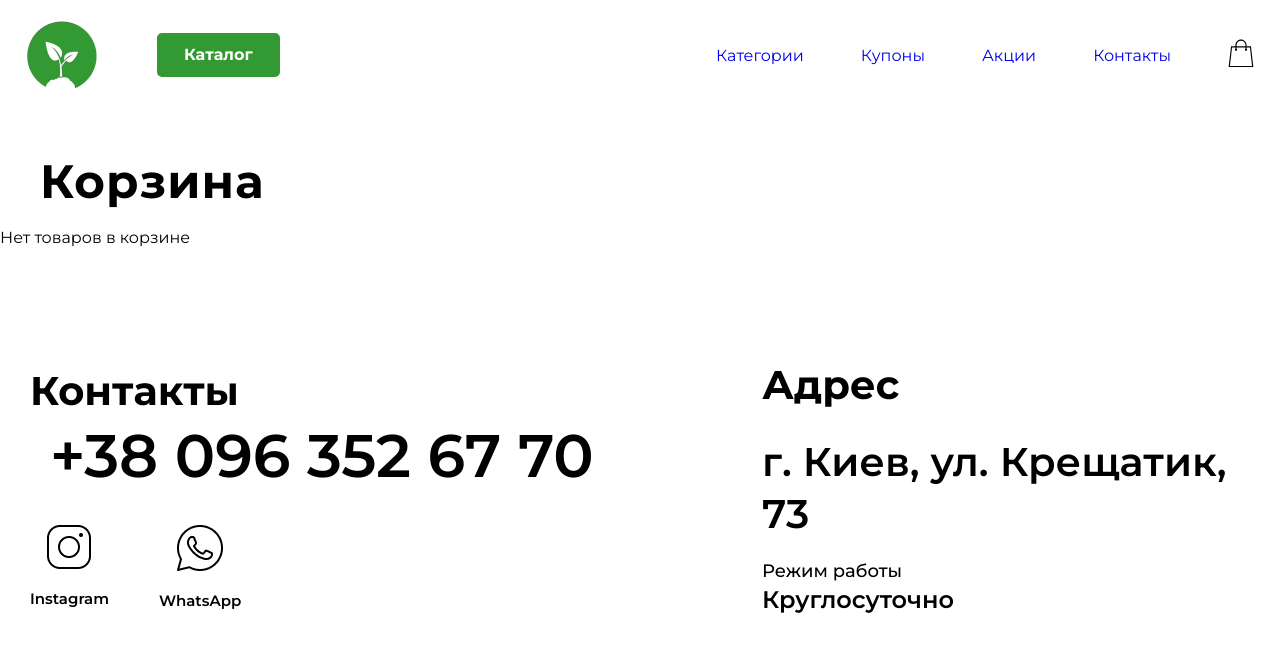
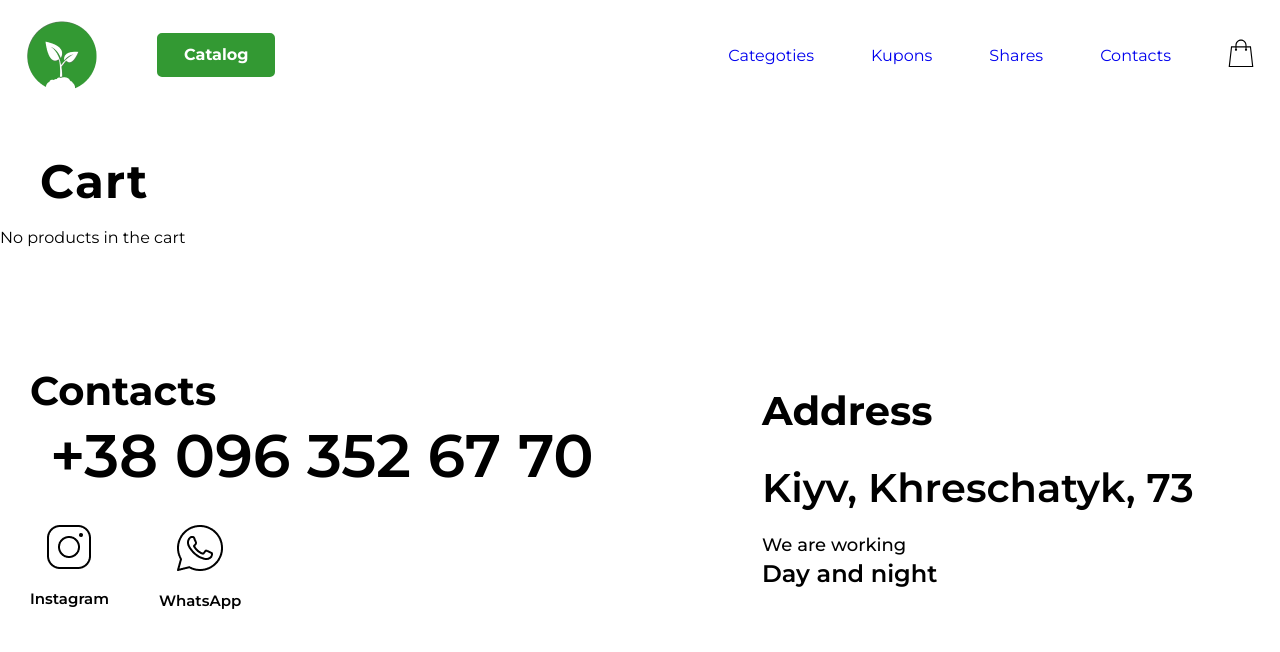
Before and after one commit to Anastasiia199a/Project-, a React (Create React App) app in the folder garden-shop/: page /cart in a window 1280 px wide. Shown: the top 652 px of the page. Built offline with nearby package versions, Linux system fonts and the light colour scheme.

Commit message:
change language

```diff
--- a/garden-shop/src/components/Cart/Cart.jsx
+++ b/garden-shop/src/components/Cart/Cart.jsx
@@ -8,7 +8,7 @@ import { toast } from 'react-toastify';
 import { sendOrder } from '../../API/categories_api';
 
 const notify = () =>
-  toast('Заказ в обработке! Спасибо!', {
+  toast('Order processing! Thank you!', {
     position: 'top-center',
     type: 'default',
     theme: 'light',
@@ -36,27 +36,27 @@ function Cart() {
   return (
     <div className="cart-container">
       <div className="cart-header">
-        <h3>Корзина</h3>
+        <h3>Cart</h3>
       </div>
       {!cart.length ? (
-        <p>Нет товаров в корзине</p>
+        <p>No products in the cart</p>
       ) : (
         <div className="cart-content">
           <div className="cart-list">
             <div className="cart-breadcrumps">
               <p>
-                <Link to="/home">Главная</Link> / Корзина
+                <Link to="/home">Home</Link> / Cart
               </p>
               <p>
-                <Link to="/instruments">Вернуться в магазин {'>'}</Link>
+                <Link to="/instruments">Back to the shop {'>'}</Link>
               </p>
             </div>
             <CartProducts />
           </div>
           <div className="cart-info">
-            <h4>Детали заказа</h4>
+            <h4>Order details</h4>
             <div className="cart-info-sum">
-              <p className="total-price-desc">Cумма</p>
+              <p className="total-price-desc">Price</p>
               <p className="total-price">${totalPrice}</p>
             </div>
             <form onSubmit={handleOnSubmit}>
@@ -65,10 +65,10 @@ function Cart() {
                 type="number"
                 value={phoneNumber}
                 onChange={(e) => setPhoneNumber(e.target.value)}
-                placeholder="Ваш номер телефона"
+                placeholder="Phone number"
               />
               <button className="btn-order" type="submit">
-                Заказать
+                Order
               </button>
             </form>
           </div>
--- a/garden-shop/src/components/Categories/Categories.jsx
+++ b/garden-shop/src/components/Categories/Categories.jsx
@@ -24,10 +24,10 @@ function Categories({ isShort }) {
   return (
     <div className="categories">
       <div className="categories-header">
-        <h2>Категории</h2>
+        <h2>Categories</h2>
         {isShort && (
           <button onClick={handleNavigate} className="categories-btn">
-            Все категории
+            All categories
           </button>
         )}
       </div>
--- a/garden-shop/src/components/Footer/Footer.jsx
+++ b/garden-shop/src/components/Footer/Footer.jsx
@@ -5,7 +5,7 @@ function Footer() {
   return (
     <div className="footer" id="contacts">
       <div className="contacts">
-        <h2 className="contacts-title">Контакты</h2>
+        <h2 className="contacts-title">Contacts</h2>
         <h3 className="phone">+38 096 352 67 70</h3>
 
         <div className="social-networks">
@@ -20,10 +20,10 @@ function Footer() {
         </div>
       </div>
       <div className="contacts-info">
-        <h2 className="adress-title">Адрес</h2>
-        <p className="adress">г. Киев, ул. Крещатик, 73</p>
-        <p className="work-schedule-title">Режим работы</p>
-        <p className="work-schedule">Круглосуточно</p>
+        <h2 className="adress-title">Address</h2>
+        <p className="adress">Kiyv, Khreschatyk, 73</p>
+        <p className="work-schedule-title">We are working</p>
+        <p className="work-schedule">Day and night</p>
       </div>
     </div>
   );
--- a/garden-shop/src/components/Header.jsx
+++ b/garden-shop/src/components/Header.jsx
@@ -13,22 +13,22 @@ function Header() {
           alt="logo"
         />
         <button onClick={() => navigate(`/instruments`)} className="catalog">
-          Каталог
+          Catalog
         </button>
       </div>
       <div className="menu-wrapper">
         <ul className="menu">
           <li>
-            <a href="#category">Категории</a>
+            <a href="#category">Categoties</a>
           </li>
           <li>
-            <a href="#kupons">Купоны</a>
+            <a href="#kupons">Kupons</a>
           </li>
           <li>
-            <a href="#shares">Акции</a>
+            <a href="#shares">Shares</a>
           </li>
           <li>
-            <a href="#contacts">Контакты</a>
+            <a href="#contacts">Contacts</a>
           </li>
         </ul>
         <Link to="/cart">
--- a/garden-shop/src/components/Instruments/InstrumentItem.jsx
+++ b/garden-shop/src/components/Instruments/InstrumentItem.jsx
@@ -6,7 +6,7 @@ import { toast } from 'react-toastify';
 import { getDiscount } from '../../utils/getDiscount';
 
 const notify = (instrumentName) =>
-  toast(`${instrumentName} успешно добавлены в корзину`, {
+  toast(`${instrumentName} added to cart`, {
     position: 'top-right',
     type: 'success',
     theme: 'light',
--- a/garden-shop/src/components/Instruments/Instruments.jsx
+++ b/garden-shop/src/components/Instruments/Instruments.jsx
@@ -65,10 +65,10 @@ function Instruments() {
 
   return (
     <>
-      <h2 className="instruments-title">Инструменты и инвентарь</h2>
+      <h2 className="instruments-title">Instruments and inventory</h2>
       <div className="navigation">
         <div className="range">
-          <p className="price">Цена</p>
+          <p className="price">Price</p>
           <input
             className="navigation-from"
             type="text"
@@ -85,7 +85,7 @@ function Instruments() {
           />
         </div>
         <div className="instruments-discount">
-          <p>Товары со скидкой</p>
+          <p>Discounted products</p>
           <input
             className="checkbox-discount"
             type="checkbox"
@@ -95,22 +95,22 @@ function Instruments() {
           />
         </div>
         <div className="sort">
-          <p className="sort-item">Сортировать:</p>
+          <p className="sort-item">Sort:</p>
           <select
             className="select-sort"
             name="product-sort"
             value={sort}
             onChange={(e) => setSort(e.target.value)}
           >
-            <option value="default">по умолчанию</option>
-            <option value="az">от А до Я</option>
-            <option value="za">от Я до А</option>
+            <option value="default">Default</option>
+            <option value="az">from A to Z</option>
+            <option value="za">from Z to A</option>
           </select>
         </div>
       </div>
       <div className="instruments">
         {!filteredInstruments.length ? (
-          <p>Не найдено ни одного товара по вашему критерию</p>
+          <p>Not found</p>
         ) : (
           filteredInstruments.map((instrument) => (
             <InstrumentItem key={instrument.id} instrument={instrument} />
--- a/garden-shop/src/pages/Home.jsx
+++ b/garden-shop/src/pages/Home.jsx
@@ -8,7 +8,7 @@ import { GardenContext } from '../context/Context';
 import { sendSale } from '../API/categories_api';
 
 const notify = () =>
-  toast(`📱 скидка оформлена`, {
+  toast(`📱 added sale`, {
     position: 'top-right',
     type: 'default',
     theme: 'light',
@@ -36,11 +36,11 @@ function Home() {
         <Header />
         <div className="banner">
           <div className="info">
-            <h1>Распродажа</h1>
-            <h2>в честь нового сезона</h2>
+            <h1>Sale</h1>
+            <h2>in the new season</h2>
             <div className="actions">
-              <button className="all">Все акции</button>
-              <button className="additional">Подробнее</button>
+              <button className="all">All promotions</button>
+              <button className="additional">More</button>
             </div>
           </div>
           <div className="image">
@@ -56,22 +56,22 @@ function Home() {
             <img src="./images/dwarf.png" alt="dwarf" />
           </div>
           <div className="advertising-info" id="kupons">
-            <h1>Скидка 5%</h1>
-            <h2>на первый заказ</h2>
+            <h1>Sale 5%</h1>
+            <h2>for the first order</h2>
             <input
               value={phone}
               onChange={(e) => setPhone(e.target.value)}
               type="number"
               placeholder="+380"
             />
-            <button onClick={savePhoneNumber}>Получить скидку</button>
+            <button onClick={savePhoneNumber}>Get a discount</button>
           </div>
         </div>
       </section>
 
       <section id="shares" className="shares-wrapper">
         <div className="shares-header">
-          <h2>Акции</h2>
+          <h2>Sales</h2>
         </div>
         <div className="shares-images">
           <div className="shares-item">
@@ -81,7 +81,7 @@ function Home() {
               <span className="old-price">1540$</span>
               <span className="discount">-7%</span>
             </p>
-            <p>Мостик декоративный кованый</p>
+            <p>Decorative forged bridge</p>
           </div>
           <div className="shares-item">
             <img src="./images/home_2.png" alt="flowers" />
@@ -90,7 +90,7 @@ function Home() {
               <span className="old-price">170$</span>
               <span className="discount">-7%</span>
             </p>
-            <p>Корзина с цветами</p>
+            <p>Bascet with flowers</p>
           </div>
           <div className="shares-item">
             <img src="./images/home_3.png" alt="castle" />
@@ -99,7 +99,7 @@ function Home() {
               <span className="old-price">71$</span>
               <span className="discount">-7%</span>
             </p>
-            <p>Замок для аквариума</p>
+            <p>Aquarium palace</p>
           </div>
         </div>
         <Footer />
--- a/garden-shop/src/pages/InstrumentPage.jsx
+++ b/garden-shop/src/pages/InstrumentPage.jsx
@@ -54,9 +54,9 @@ function InstrumentPage() {
               className="basket"
               onClick={() => dispatch(addToCart(product))}
             >
-              В корзину
+              Add to cart
             </button>
-            <p className="instrument-description">Описание</p>
+            <p className="instrument-description">Description</p>
             <p className="product-description">{product.description}</p>
           </div>
         </div>
```
Also changed, not shown: 1 other file (tests, documents, lock files or other folders).
